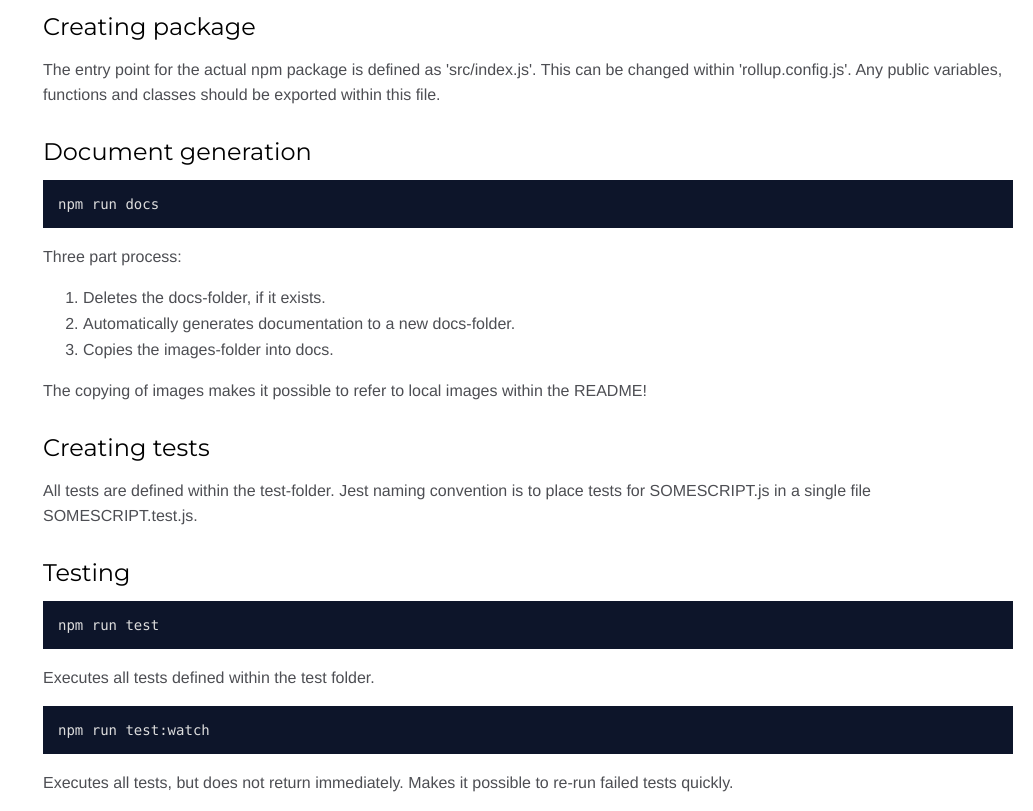
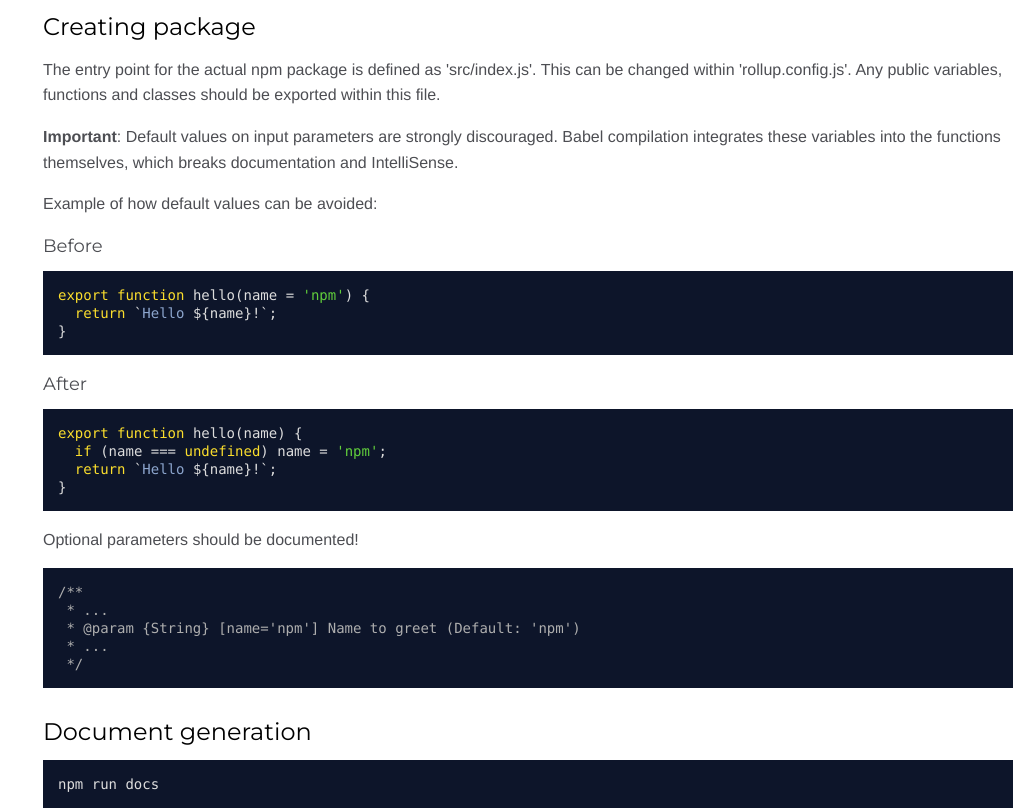
Before and after one commit to equinor/videx-npm-template, a website: page docs/index.html in a window 1280 px wide. Shown: the part 1200-2011 px from the top of the page, without its empty margins (247-1280 px from the left). Drawn offline with Linux system fonts and the light colour scheme.

Commit message:
Updated documentation

```diff
--- a/docs/index.html
+++ b/docs/index.html
@@ -95,6 +95,26 @@
 <h3>Creating package</h3>
 <p>The entry point for the actual npm package is defined as 'src/index.js'. This can be changed within 'rollup.config.js'.
 Any public variables, functions and classes should be exported within this file.</p>
+<p><strong>Important</strong>: Default values on input parameters are strongly discouraged. Babel compilation integrates these variables into the functions themselves, which breaks documentation and IntelliSense.</p>
+<p>Example of how default values can be avoided:</p>
+<h4>Before</h4>
+<pre class="prettyprint source lang-js"><code>export function hello(name = 'npm') {
+  return `Hello ${name}!`;
+}
+</code></pre>
+<h4>After</h4>
+<pre class="prettyprint source lang-js"><code>export function hello(name) {
+  if (name === undefined) name = 'npm';
+  return `Hello ${name}!`;
+}
+</code></pre>
+<p>Optional parameters should be documented!</p>
+<pre class="prettyprint source lang-js"><code>/**
+ * ...
+ * @param {String} [name='npm'] Name to greet (Default: 'npm')
+ * ...
+ */
+</code></pre>
 <h3>Document generation</h3>
 <pre class="prettyprint source"><code>npm run docs
 </code></pre>
@@ -123,10 +143,17 @@ Any public variables, functions and classes should be exported within this file.
 </code></pre>
 <p>Attemps to publish the package to npm. As part of the publishing process, the source code is re-compiled.</p>
 <h2>Publish documentation</h2>
+<p>GitHub pages is used to show documentation. To set up GitHub pages, start by navigating to the settings tab within the GitHub repository.</p>
+<p><img src="images/settings-tab.png" alt="Settings Tab"></p>
+<p>Scroll down and set GitHub pages source to the docs-folder of the master branch.</p>
+<p><img src="images/github-pages.png" alt="Settings Tab"></p>
+<p>Publishing the documentation will produce a link. This link can be included in the README for easy navigation.</p>
+<p><img src="images/github-pages-published.png" alt="Settings Tab"></p>
+<p>Sample documentation can be found <a href="https://equinor.github.io/videx-npm-template/">here</a>.</p>
 <h2>Sample function</h2>
 <table style="width:auto;">
   <tr>
-    <td><a href="https://equinor.github.io/videx-math/global.html#clamp">hello</a></td>
+    <td><a href="https://equinor.github.io/videx-npm-template/global.html#hello">hello</a></td>
   </tr>
 </table>
 <br/>
@@ -145,7 +172,7 @@ Any public variables, functions and classes should be exported within this file.
 <br class="clear">
 
 <footer>
-    Documentation generated by <a href="https://github.com/jsdoc3/jsdoc">JSDoc 3.6.3</a> on Thu Oct 31 2019 15:33:34 GMT+0100 (Central European Standard Time) using the <a href="https://github.com/clenemt/docdash">docdash</a> theme.
+    Documentation generated by <a href="https://github.com/jsdoc3/jsdoc">JSDoc 3.6.3</a> on Thu Oct 31 2019 16:24:01 GMT+0100 (Central European Standard Time) using the <a href="https://github.com/clenemt/docdash">docdash</a> theme.
 </footer>
 
 <script>prettyPrint();</script>
```
Also changed, not shown: docs/global.html (+1 -1 lines), docs/index.js.html (+1 -1 lines), docs/images/github-pages-published.png (added), docs/images/github-pages.png (added), docs/images/settings-tab.png (added).
